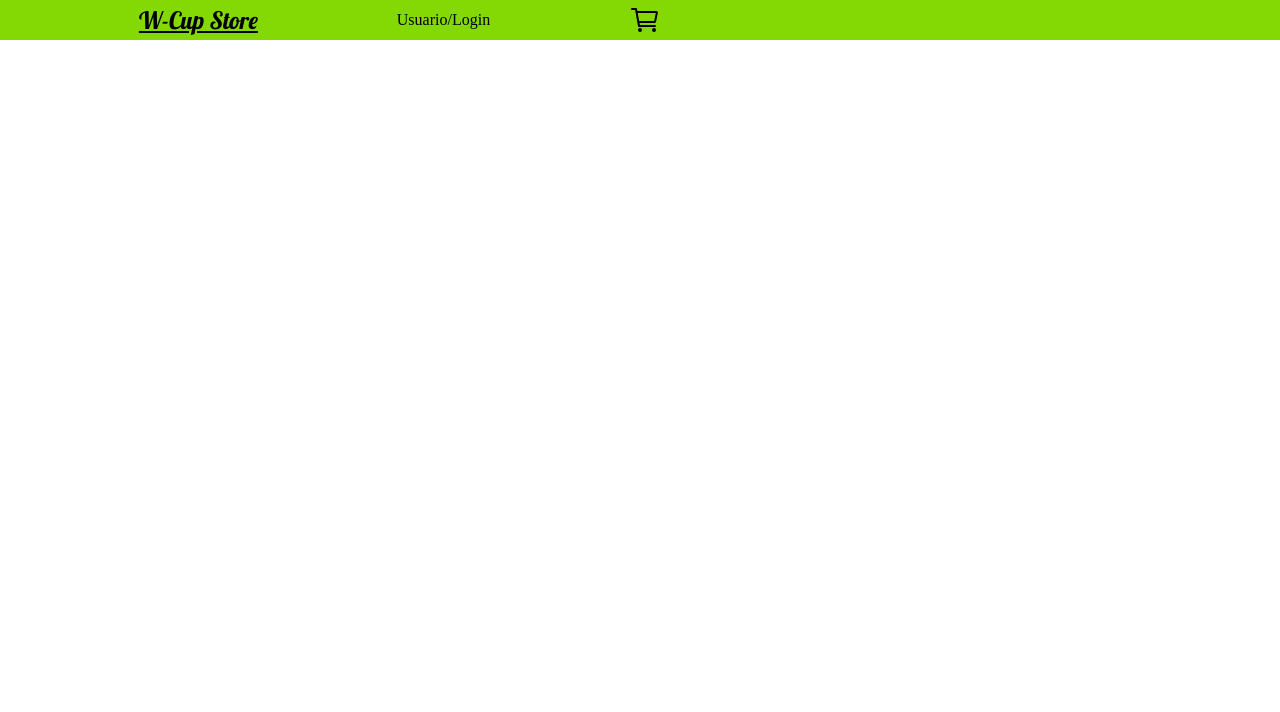
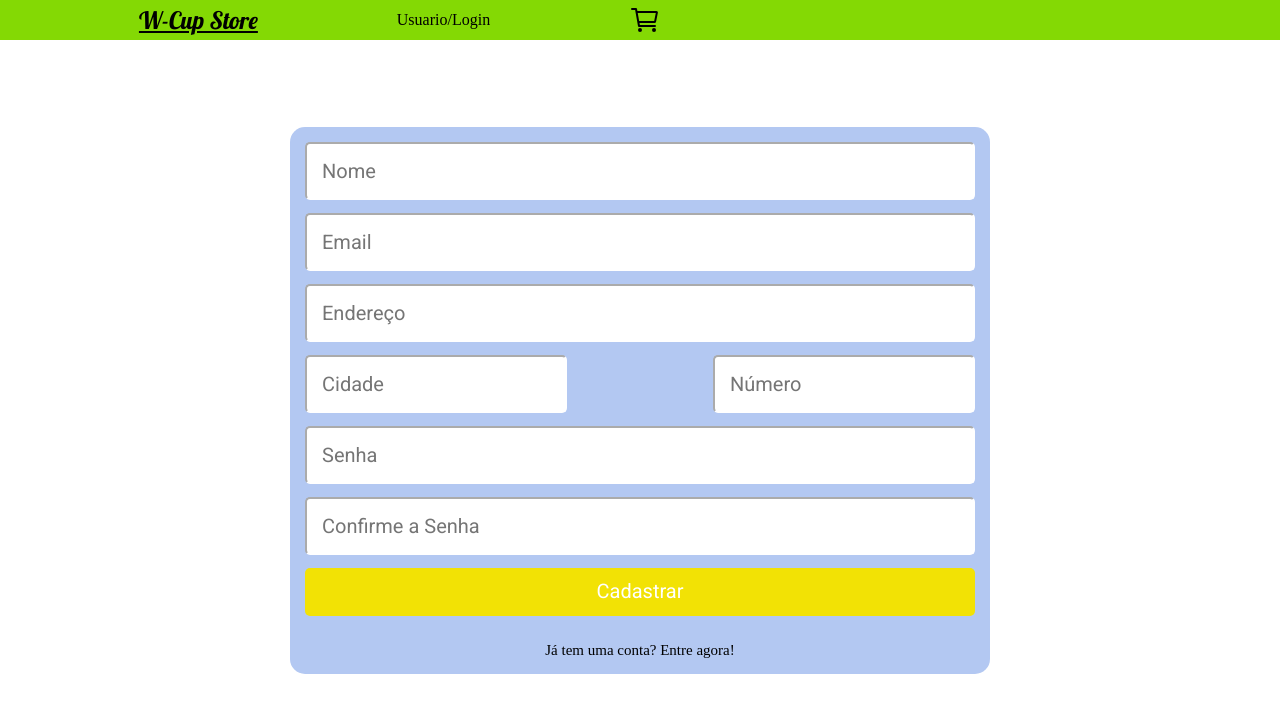
Before and after one commit to RobinsonXavier/projeto14-Cup-Mart-front, a React (Create React App) app: page /register in a window 1280 px wide. Shown: the top 712 px of the page. Built offline with nearby package versions, Linux system fonts and the light colour scheme.

Commit message:
Layout register page

```diff
--- a/src/components/Login and Register/Login.js
+++ b/src/components/Login and Register/Login.js
@@ -25,7 +25,7 @@ export default function Login(){
 
     return(
         <Conteiner>
-            <div className="login">
+            <div className="areaForms">
                 <form onSubmit={loginValidation}>
                     <input type="email" value={email} placeholder="Email" required onChange={e => setEmail(e.target.value)}/>
 		            <input type="password" value={password} placeholder="Senha" required onChange={e => setPassword(e.target.value)}/>
--- a/src/components/Login and Register/Register.js
+++ b/src/components/Login and Register/Register.js
@@ -1,5 +1,72 @@
-export default function Register (){
+import styled from "styled-components"
+import { useState } from "react";
+import { Link , useNavigate} from "react-router-dom";
+import "./style.css"
+
+export default function Register () {
+
+    const navigate = useNavigate();
+
+    const [name, setName] = useState("");
+    const [email, setEmail] = useState("");
+    const [endress, setEndress] = useState("");
+    const [city, setCity] = useState("");
+    const [endressNumber, setEndressNumber] = useState("");
+    const [password, setPassword] = useState("");
+    const [confirmPassword, setConfirmPassword] = useState("");
+
+    async function registerValidation (event){
+        event.preventDefault();
+
+        if(confirmPassword !== password){
+            return alert('As senhas não são iguais. Tente novamente.')
+
+        }
+
+        const editedName = name.toLowerCase().replace(/(?:^|\s)\S/g, function(a) {
+            return a.toUpperCase();
+        })
+
+        const validation={
+            email: email,
+            password: password,
+            name: editedName,
+            endress: endress,
+            city: city,
+            endressNumber: endressNumber
+        }
+
+        if (validation){
+            navigate('/login')
+        }
+    }
+
     return(
-        <></>
+
+        <Container>
+            <div className="areaForms">
+                <form onSubmit={registerValidation}>
+                    <input type="text" placeholder="Nome" required onChange={e => setName(e.target.value)}/>
+                    <input type="email" placeholder="Email" required onChange={e => setEmail(e.target.value)}/>
+                    <input type="text" placeholder="Endereço" required onChange={e => setEndress(e.target.value)}/>
+                    <div className="infoEndress">
+                        <input className="cityInput" type="text" placeholder="Cidade" required onChange={e => setCity(e.target.value)}/>
+                        <input className="endressNumberInput" type="text" placeholder="Número" required onChange={e => setEndressNumber(e.target.value)}/>
+                    </div>
+                    <input type="password" placeholder="Senha" required onChange={e => setPassword(e.target.value)}/>
+                    <input type="password" placeholder="Confirme a Senha" required onChange={e => setConfirmPassword(e.target.value)}/>
+                    <button type="submit">Cadastrar</button>
+                </form>
+                <Link to={'/'}>
+                    <p>Já tem uma conta? Entre agora!</p>
+                </Link>
+            </div>
+        </Container>
     )
 }
+
+const Container = styled.div`
+    height:100vh;
+    padding:15px;
+    display:flex;
+    `
--- a/src/components/Login and Register/style.css
+++ b/src/components/Login and Register/style.css
@@ -1,4 +1,4 @@
-.login {
+.areaForms {
     width: 100%;
     max-width: 700px;
     padding: 15px;
@@ -13,13 +13,13 @@
 
 }
 
-.login > h1{
+.areaForms > h1{
     width: 147px;
     height: 50px;
     margin-bottom: 25px;
 }
 
-.login > a {
+.areaForms > a {
     height: 18px;
     margin-top: 25px;
 
@@ -69,3 +69,17 @@ button{
 
     color: #FFFFFF;
 }
+.infoEndress{
+    height: 58px;
+    margin-bottom:13px;
+    width: 100%;
+
+    display: flex;
+    justify-content: space-between;
+}
+.cityInput{
+    max-width: 55%;
+}
+.endressNumberInput{
+    max-width: 40%;
+}
```
